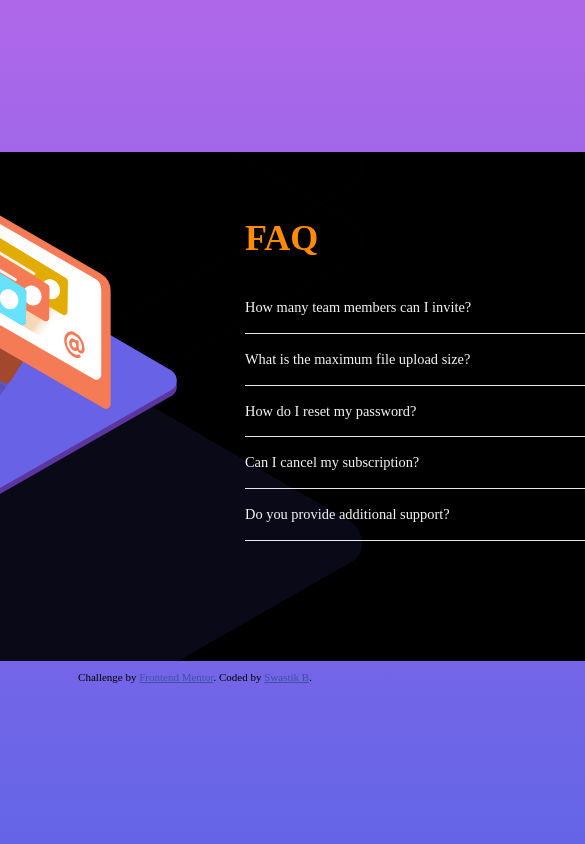
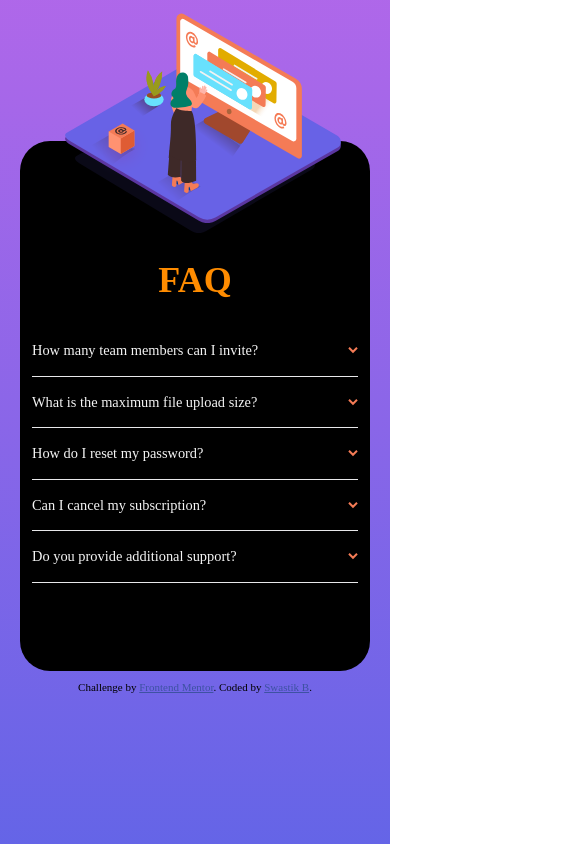
Before and after one commit to Swastikb794/FAQ_Accordion_Card, a plain HTML site: page index.html in a window 390 px wide. Shown: the top 844 px of the page, 585 px wide, since content can reach past the window. Drawn offline with Linux system fonts and the light colour scheme.

Commit message:
made website responsive

```diff
--- a/style.css
+++ b/style.css
@@ -134,3 +134,44 @@ img{
     color: white;
     transition: all .3s ease-in;
   }
+
+  @media (max-width: 700px) {
+    .wrapper {
+      width: 350px;
+      grid-template-columns: 1fr;
+      grid-template-rows: 100px 1fr;
+      grid-gap: 0.5rem;
+      position: relative;
+      padding: 1rem;
+      height: 530px;
+    }
+    .image__wrapper{
+      background: url("./images/bg-pattern-mobile.svg");
+      background-repeat: no-repeat;
+      background-position: center 590%;
+    }
+
+    .image__wrapper--inner {
+      position: absolute;
+      width: 20rem;
+      height: 25rem;
+      background-size: 200%;
+      background-position: center;
+      top: -150%;
+      left: 15%;
+    }
+    .box {
+      width: 55px;
+      left: 19%;
+      top: -30%;
+    }
+    .accordion__wrapper {
+      margin-top: 0px;
+    }
+    .question-answer__accordion {
+      width: 100%;
+    }
+    .title__accordion {
+      text-align: center;
+    }
+  }
```
